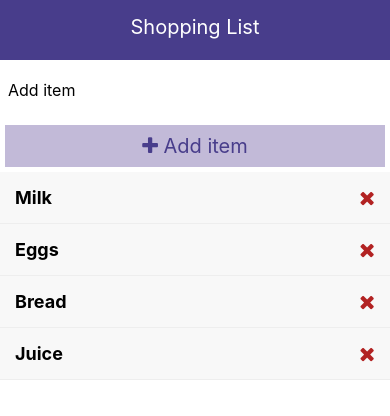
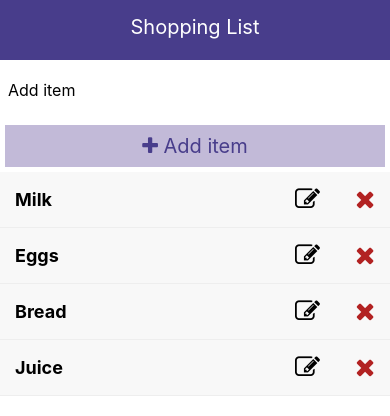
Before and after one commit to SantiagoMC52/shoppingList, a React Native app: screen / in a window 390 px wide. Shown: the top 416 px of the page. Built offline with nearby package versions, Linux system fonts and the light colour scheme.

Commit message:
Add edit icon and it's styles

```diff
--- a/App.js
+++ b/App.js
@@ -12,6 +12,8 @@ const App = () => {
     {id: 4, text: 'Juice'},
   ])
 
+  const [edit, setEdit] = useState(null);
+
   const deleteItem = (id) => {
     setItems(prevItems => {
       return prevItems.filter(item => item.id !== id)
@@ -20,8 +22,12 @@ const App = () => {
 
   const addItem = (text) => {
     setItems(prevItems => {
-      return [{id: (Math.random() * 100 - 5) + 5, text}, ...prevItems]
+      return [{id: Math.round(Math.random() * 100 - 5) + 5, text}, ...prevItems]
     })
+  }
+
+  const editItem = () => {
+
   }
 
   return (
@@ -30,7 +36,12 @@ const App = () => {
       <AddItem addItem={addItem}/>
       <FlatList
         data={items}
-        renderItem={({item}) => <ListItem item={item} deleteItem={deleteItem}/>}
+        renderItem={({item}) =>
+        <ListItem
+          item={item}
+          deleteItem={deleteItem}
+          editItem={editItem}
+        />}
       />
     </View>
   );
--- a/components/ListItem.js
+++ b/components/ListItem.js
@@ -8,11 +8,17 @@ const ListItem = ({item, deleteItem}) => {
     <TouchableOpacity style={styles.listItem}>
       <View style={styles.listItemView}>
         <Text style={styles.listItemText}>{item.text}</Text>
-        <Icon
-            name='remove'
-            size={20} color='firebrick'
-            onPress={() => deleteItem(item.id)}
-        />
+        <View style={styles.listItemIcons}>
+          <Icon
+              name='edit'
+              size={25} color='black'
+          />
+          <Icon
+              name='remove'
+              size={25} color='firebrick'
+              onPress={() => deleteItem(item.id)}
+          />
+        </View>
       </View>
     </TouchableOpacity>
   );
@@ -34,6 +40,11 @@ const styles = StyleSheet.create({
         fontSize: 18,
         fontWeight: 'bold',
     },
+    listItemIcons: {
+      flexDirection: 'row',
+      justifyContent: 'space-between',
+      width: 80,
+    },
 })
 
 export default ListItem;
```
